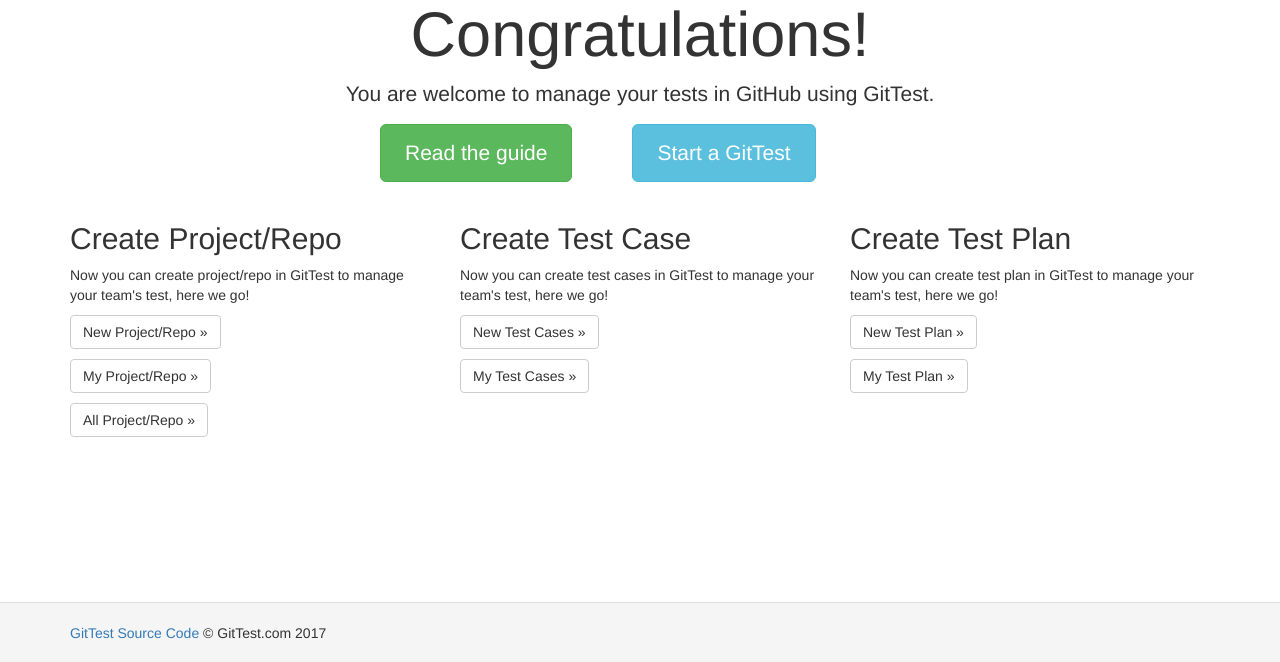
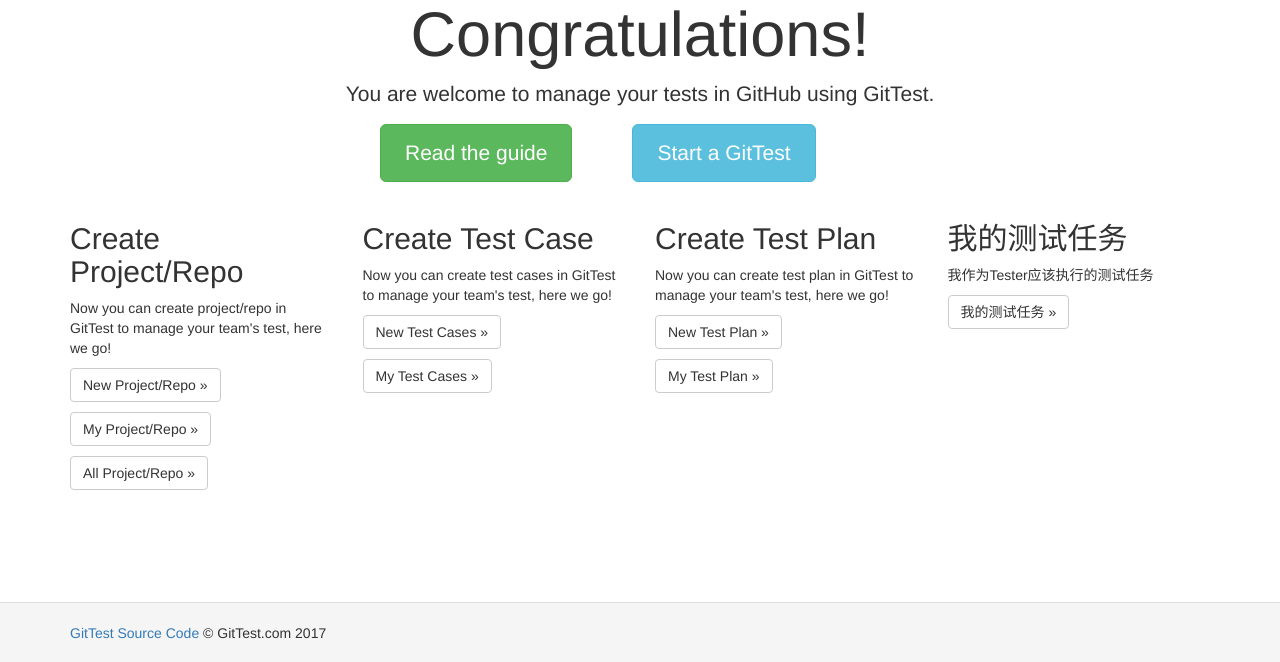
Before and after one commit to gittestapi/gittest, a Yii app: template basic/views/site/index.php in a window 1280 px wide. Shown: the part 138-800 px from the top of the page. Run offline with PHP 8.4 and a stand-in for Yii, Linux system fonts and the light colour scheme; the template is opened without the code that fills it, so the values that code supplies are empty; some libraries are stand-ins or nearby versions.

Commit message:
首页添加 “我的测试任务” 链接

```diff
--- a/basic/views/site/index.php
+++ b/basic/views/site/index.php
@@ -19,7 +19,7 @@
     <div class="body-content">
 
         <div class="row">
-            <div class="col-lg-4">
+            <div class="col-lg-3">
                 <h2>Create Project/Repo</h2>
 
                 <p>Now you can create project/repo in GitTest to manage your team's test, here we go!</p>
@@ -28,7 +28,7 @@
 		<p><a class="btn btn-default" href="/index.php?r=repo%2Findex">My Project/Repo &raquo;</a></p>
 		<p><a class="btn btn-default" href="/index.php?r=repo%2Findexall">All Project/Repo &raquo;</a></p>
             </div>
-            <div class="col-lg-4">
+            <div class="col-lg-3">
                 <h2>Create Test Case</h2>
 
                 <p>Now you can create test cases in GitTest to manage your team's test, here we go!</p>
@@ -36,7 +36,7 @@
                 <p><a class="btn btn-default" href="/index.php?r=test-case%2Fcreate">New Test Cases &raquo;</a></p>
 		<p><a class="btn btn-default" href="/index.php?r=test-case%2Findex">My Test Cases &raquo;</a></p>
             </div>
-	    <div class="col-lg-4">
+	    <div class="col-lg-3">
                 <h2>Create Test Plan</h2>
 
                 <p>Now you can create test plan in GitTest to manage your team's test, here we go!</p>
@@ -44,6 +44,12 @@
                 <p><a class="btn btn-default" href="/index.php?r=test-excution%2Fcreate">New Test Plan &raquo;</a></p>
 		<p><a class="btn btn-default" href="/index.php?r=test-excution%2Findex">My Test Plan &raquo;</a></p>
             </div>
+            <div class="col-lg-3">
+                    <h2>我的测试任务</h2>
+
+                    <p>我作为Tester应该执行的测试任务</p>
+    		<p><a class="btn btn-default" href="/index.php?r=test-excution%2Fmy-missions">我的测试任务 &raquo;</a></p>
+                </div>
         </div>
 
     </div>
```
